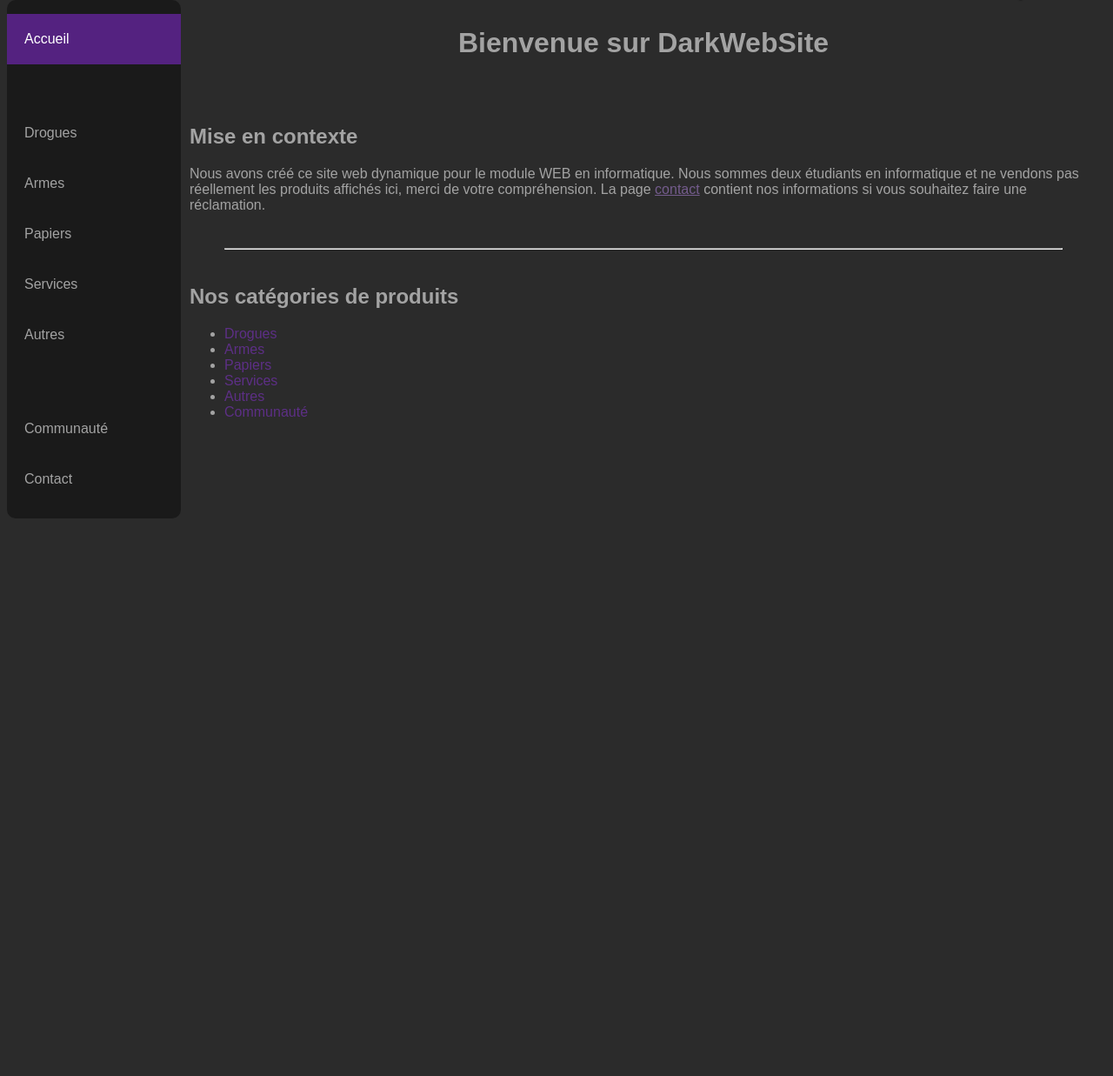
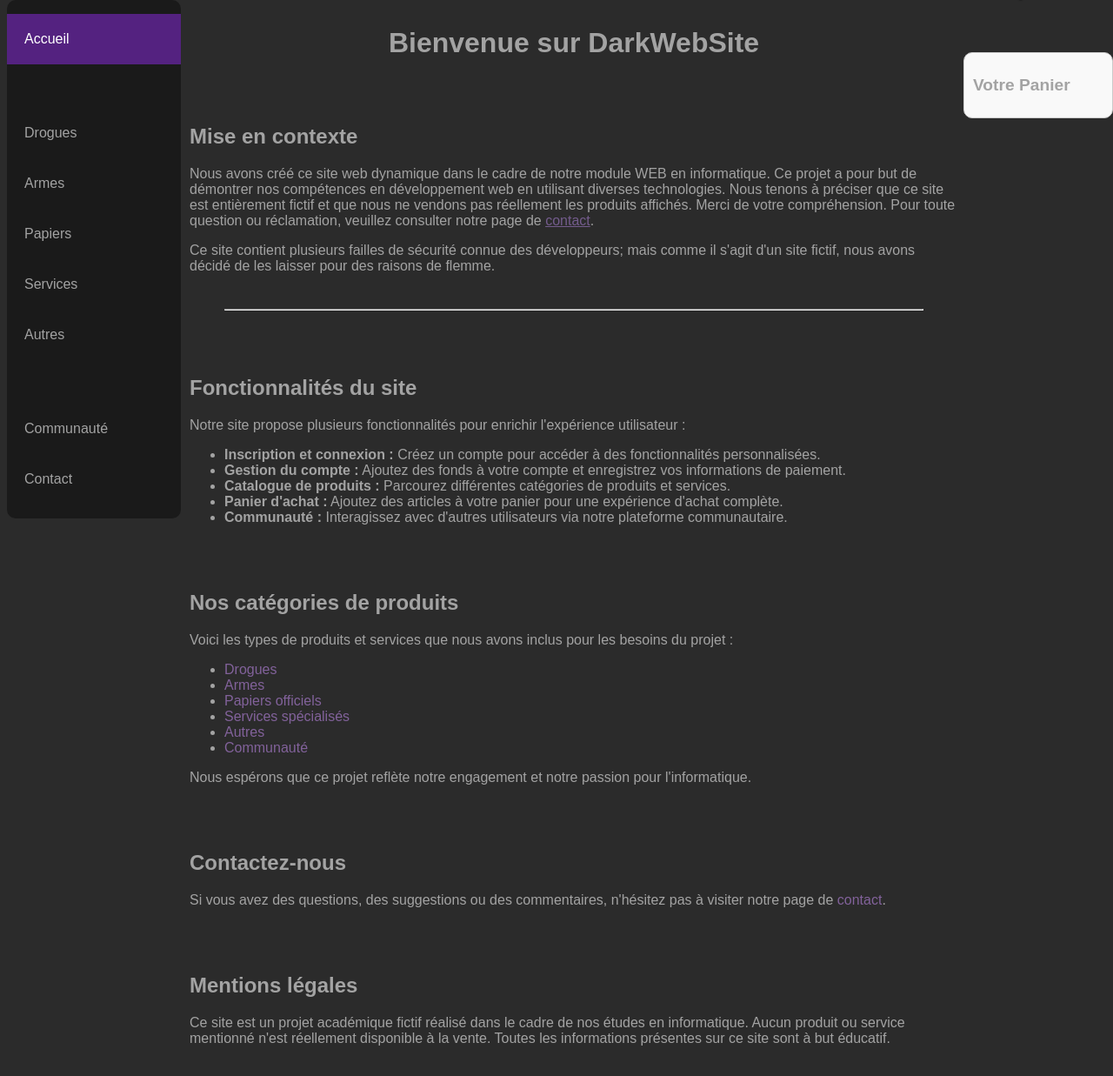
Before and after one commit to blalf/DarkWebSite, a Flask app: page / in a window 1280 px wide. Shown: the part 40-1277 px from the top of the page at 87% size. Before the commit the page ends 636 px from the top, so only its background shows below. Run offline with Flask 3, Linux system fonts and the light colour scheme; the visitor is signed in with stand-in values (Sample User, id 1).

Commit message:
cart scrapping + minor change

```diff
--- a/app.py
+++ b/app.py
@@ -3,6 +3,30 @@ import json
 
 app = Flask(__name__)
 app.secret_key = 'your_secret_key'  # Replace with a random secret key
+
+
+@app.context_processor
+def utility_processor():
+    def get_user_cart(username):
+        users = load_users()
+        user = next((user for user in users['users'] if user['username'] == username), None)
+        if user and 'cart' in user:
+            data = load_data()
+            cart_items = []
+            for key, quantity in user['cart'].items():
+                category_id, product_id = map(int, key.split('_'))
+                category = next((cat for cat in data['categories'] if cat['id'] == category_id), None)
+                if category:
+                    product = next((prod for prod in category['products'] if prod['id'] == product_id), None)
+                    if product:
+                        cart_items.append({
+                            'name': product['name'],
+                            'image': product['image'],
+                            'quantity': quantity
+                        })
+            return cart_items
+        return []
+    return dict(get_user_cart=get_user_cart)
 
 def load_data():
     with open('produits.json') as f:
@@ -15,6 +39,7 @@ def load_users():
 def save_users(users):
     with open('static/database.json', 'w') as f:
         json.dump(users, f, indent=4)
+
 
 @app.route('/')
 def home():
@@ -58,12 +83,36 @@ def autres():
     CART IMPLEMENTATION
 
     obligation to be logged in to add to cart
-    add to cart: add a dict(tuple:number) (category_id, product_id): quantity to the user's cart
+    add to cart: add a dict(tuple:number) = (category_id, product_id):quantity to the user's cart
     remoove product from database + cart when bought
 
 '''
 
+@app.route('/add_to_cart', methods=['POST'])
+def add_to_cart():
+    if 'username' not in session:
+        return json.dumps({'success': False, 'message': 'User not logged in'}), 401, {'ContentType': 'application/json'}
 
+    category_id = request.form['category_id']
+    product_id = request.form['product_id']
+    quantity = int(request.form['quantity'])
+
+    users = load_users()
+    user = next((user for user in users['users'] if user['username'] == session['username']), None)
+
+    if user:
+        cart_item = f"{category_id}_{product_id}"
+        if 'cart' not in user:
+            user['cart'] = {}
+        if cart_item in user['cart']:
+            user['cart'][cart_item] += quantity
+        else:
+            user['cart'][cart_item] = quantity
+
+        save_users(users)
+        return json.dumps({'success': True, 'message': 'Item added to cart'}), 200, {'ContentType': 'application/json'}
+    else:
+        return json.dumps({'success': False, 'message': 'User not found'}), 404, {'ContentType': 'application/json'}
 
 
 
--- a/static/database.json
+++ b/static/database.json
@@ -4,7 +4,7 @@
             "username": "user1",
             "password": "user1",
             "email": "",
-            "cart": [],
+            "cart": {},
             "credit_card_number": "",
             "account_balance": 0,
             "address": "",
@@ -14,7 +14,7 @@
             "username": "test",
             "password": "test",
             "email": "",
-            "cart": [],
+            "cart": {},
             "credit_card_number": "17s",
             "account_balance": 0,
             "address": "",
@@ -24,7 +24,18 @@
             "username": "blalflegoat",
             "password": "blalf",
             "email": "blalf@gmail.fr",
-            "cart": [],
+            "cart": {
+                "3_5": 3,
+                "1_1": 3,
+                "4_7": 11,
+                "5_9": 2,
+                "3_6": 2,
+                "1_2": 1,
+                "2_3": 1,
+                "2_4": 1,
+                "4_8": 1,
+                "5_10": 1
+            },
             "credit_card_number": "3311 3313 3245 25",
             "account_balance": 0,
             "address": "inconnue",
--- a/static/styles.css
+++ b/static/styles.css
@@ -13,14 +13,50 @@ hr {
 }
 
 a {
-    color: #5d2f86; /* Change la couleur des liens en violet */
+    color: #82629b; /* Change la couleur des liens en violet */
     text-decoration: none; /* Supprime le soulignement des liens */
 }
 
 a:hover {
-    color: #77588c; /* Change la couleur des liens au survol en indigo */
+    color: #641a94; /* Change la couleur des liens au survol en indigo */
 }
 
+
+
+
+
+/* styles.css */
+#cart {
+    position: fixed;
+    right: 0;
+    top: 100px;
+    width: 150px; /* Reduced width */
+    background-color: #f9f9f9;
+    border: 1px solid #ccc;
+    padding: 10px;
+    border-radius: 10px;
+    z-index: 1000; /* Ensure it stays on top */
+}
+
+#cart h2 {
+    font-size: 1.2em;
+    margin-bottom: 10px;
+}
+
+#cart ul {
+    list-style-type: none;
+    padding: 0;
+}
+
+#cart li {
+    display: flex;
+    align-items: center;
+    margin-bottom: 10px;
+}
+
+#cart img {
+    margin-right: 10px;
+}
 
 
 
@@ -55,8 +91,10 @@ a:hover {
     color: white; /* Couleur du texte pour l'élément actif */
 }
 
+/* styles.css */
 #content {
     margin-left: 200px;
+    margin-right: 160px; /* Add margin to the right to prevent overlap */
     padding: 10px;
 }
 
@@ -190,6 +228,10 @@ a:hover {
     margin-bottom: 75px;
 }
 
+.title2 {
+    margin-top: 75px;
+}
+
 
 
 .product-grid {
--- a/templates/base.html
+++ b/templates/base.html
@@ -50,6 +50,23 @@
             <li><a href="/contact" class="{% if request.path == '/contact' %}active{% endif %}">Contact</a></li>
         </ul>
     </div>
+
+    {% if 'username' in session %}
+    <div id="cart">
+        <h2>Votre Panier</h2>
+        <ul>
+            {% with cart_items = get_user_cart(session['username']) %}
+                {% for item in cart_items %}
+                    <li>
+                        <img src="{{ url_for('static', filename=item.image) }}" alt="{{ item.name }}" width="50">
+                        <span>{{ item.name }} ({{ item.quantity }})</span>
+                    </li>
+                {% endfor %}
+            {% endwith %}
+        </ul>
+    </div>
+    {% endif %}
+
     <div id="content">
         {% block content %}
         <!-- Le contenu spécifique à chaque page sera inséré ici -->
--- a/templates/contact.html
+++ b/templates/contact.html
@@ -17,11 +17,11 @@
     </div>
 
     <div class="creator">
-        <h2>BONNCHERE Gaël</h2>
+        <h2>BONNCHERE Gael</h2>
         <p><strong>Email:</strong> <a href="mailto:gael.bonnechere@etudiant.univ-rennes.fr">gael.bonnechere@etudiant.univ-rennes.fr</a></p>
         <p><strong>Téléphone:</strong> +33 ?? ?? ?? ?? ??</p>
         <p><strong>Formation:</strong> L2 à l'ISTIC de Rennes1</p>
         <p><strong>Rôle:</strong> Concepteur & développeur-secondaire</p>
-        <p><strong>Bio:</strong> Gaël est un expert en sécurité informatique avec une vaste expérience dans le domaine.</p>
+        <p><strong>Bio:</strong> Gael est un expert en sécurité informatique avec une vaste expérience dans le domaine.</p>
     </div>
 {% endblock %}
--- a/templates/index.html
+++ b/templates/index.html
@@ -5,21 +5,59 @@
 {% block content %}
     <h1 class="title">Bienvenue sur DarkWebSite</h1>
 
-    <h2>Mise en contexte</h2>
-    <p>Nous avons créé ce site web dynamique pour le module WEB en informatique.
-    Nous sommes deux étudiants en informatique et ne vendons pas réellement les produits affichés ici,
-    merci de votre compréhension. La page <a class="text_link" href="/contact">contact</a> contient nos informations si vous souhaitez faire une réclamation.</p>
+    <h2 class="title2">Mise en contexte</h2>
+    <p>
+        Nous avons créé ce site web dynamique dans le cadre de notre module WEB en informatique.
+        Ce projet a pour but de démontrer nos compétences en développement web en utilisant diverses technologies.
+        Nous tenons à préciser que ce site est entièrement fictif et que nous ne vendons pas réellement les produits affichés.
+        Merci de votre compréhension. Pour toute question ou réclamation, veuillez consulter notre page de <a class="text_link" href="/contact">contact</a>.
+    </p>
+
+    <p>
+        Ce site contient plusieurs failles de sécurité connue des développeurs;
+        mais comme il s'agit d'un site fictif, nous avons décidé de les laisser pour des raisons de flemme.
+    </p>
 
     <hr>
 
-    <h2>Nos catégories de produits</h2>
+    <h2 class="title2">Fonctionnalités du site</h2>
+    <p>
+        Notre site propose plusieurs fonctionnalités pour enrichir l'expérience utilisateur :
+    </p>
+    <ul>
+        <li><strong>Inscription et connexion :</strong> Créez un compte pour accéder à des fonctionnalités personnalisées.</li>
+        <li><strong>Gestion du compte :</strong> Ajoutez des fonds à votre compte et enregistrez vos informations de paiement.</li>
+        <li><strong>Catalogue de produits :</strong> Parcourez différentes catégories de produits et services.</li>
+        <li><strong>Panier d'achat :</strong> Ajoutez des articles à votre panier pour une expérience d'achat complète.</li>
+        <li><strong>Communauté :</strong> Interagissez avec d'autres utilisateurs via notre plateforme communautaire.</li>
+    </ul>
 
+    <h2 class="title2">Nos catégories de produits</h2>
+    <p>
+        Voici les types de produits et services que nous avons inclus pour les besoins du projet :
+    </p>
     <ul>
         <li><a href="/drogues">Drogues</a></li>
         <li><a href="/armes">Armes</a></li>
-        <li><a href="/papiers">Papiers</a></li>
-        <li><a href="/services">Services</a></li>
+        <li><a href="/papiers">Papiers officiels</a></li>
+        <li><a href="/services">Services spécialisés</a></li>
         <li><a href="/autres">Autres</a></li>
         <li><a href="/communaute">Communauté</a></li>
     </ul>
+
+
+    <p>
+        Nous espérons que ce projet reflète notre engagement et notre passion pour l'informatique.
+    </p>
+
+    <h2 class="title2">Contactez-nous</h2>
+    <p>
+        Si vous avez des questions, des suggestions ou des commentaires, n'hésitez pas à visiter notre page de <a href="/contact">contact</a>.
+    </p>
+
+    <h2 class="title2">Mentions légales</h2>
+    <p>
+        Ce site est un projet académique fictif réalisé dans le cadre de nos études en informatique.
+        Aucun produit ou service mentionné n'est réellement disponible à la vente. Toutes les informations présentes sur ce site sont à but éducatif.
+    </p>
 {% endblock %}
```
Also changed, not shown: templates/produits.html (+31 -3 lines).
